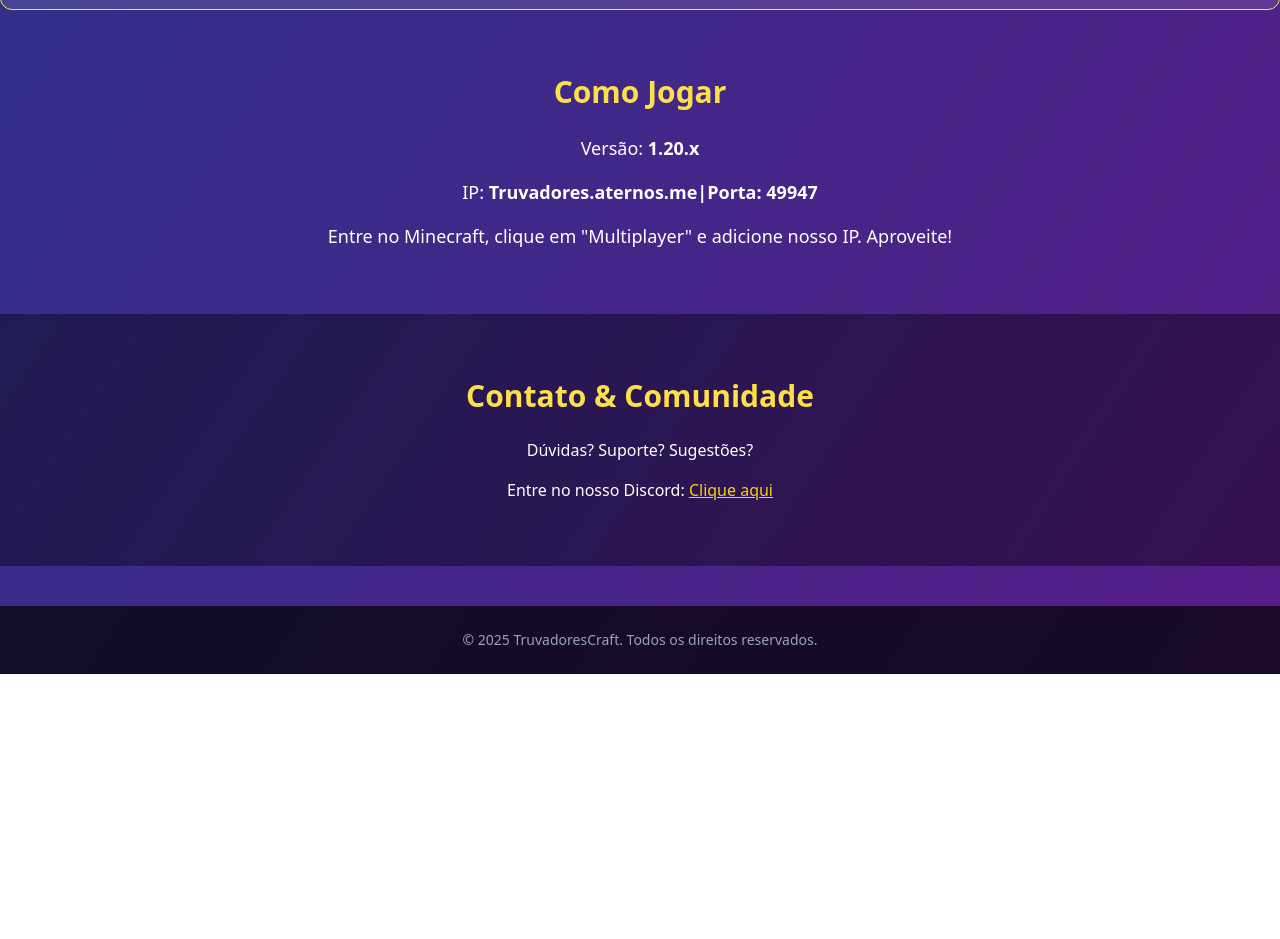
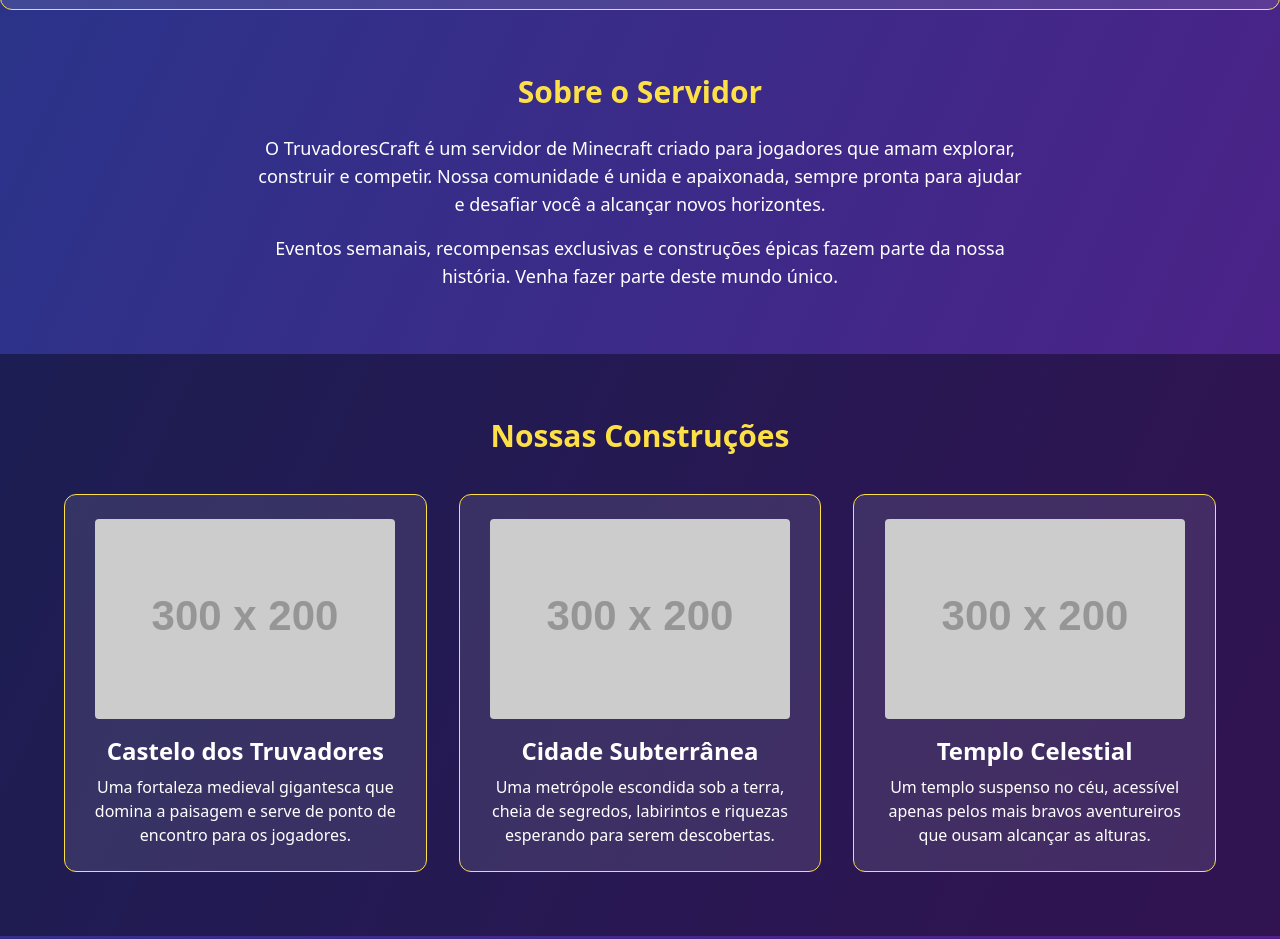
Before and after one commit to daniel73839393/truvadores-site, a plain HTML site: page index.html in a window 1280 px wide. Shown: the part 1258-2197 px from the top of the page. Before the commit the page ends 1932 px from the top, so only its background shows below. Drawn offline with nearby package versions, Linux system fonts and the light colour scheme; placeholder pictures from the web are drawn by us.

Commit message:
Atualização do Site

```diff
--- a/index.html
+++ b/index.html
@@ -194,6 +194,48 @@
       document.getElementById(id).classList.add('hidden');
     }
   </script>
+  <!-- Sobre o Servidor -->
+<section id="sobre" class="py-16 px-6">
+  <h3 class="text-3xl font-bold text-center mb-6 text-yellow-300">Sobre o Servidor</h3>
+  <div class="max-w-3xl mx-auto text-center text-lg">
+    <p class="mb-4">
+      O TruvadoresCraft é um servidor de Minecraft criado para jogadores que amam explorar, construir e competir.
+      Nossa comunidade é unida e apaixonada, sempre pronta para ajudar e desafiar você a alcançar novos horizontes.
+    </p>
+    <p>
+      Eventos semanais, recompensas exclusivas e construções épicas fazem parte da nossa história. Venha fazer parte deste mundo único.
+    </p>
+  </div>
+</section>
+
+<!-- Nossas Construções -->
+<section id="construcoes" class="bg-black bg-opacity-40 py-16 px-6">
+  <h3 class="text-3xl font-bold text-center mb-10 text-yellow-300">Nossas Construções</h3>
+  <div class="grid md:grid-cols-3 gap-8 max-w-6xl mx-auto">
+
+    <!-- Construção 1 -->
+    <div class="bg-white bg-opacity-10 p-6 rounded-xl text-center border border-yellow-300">
+      <img src="https://via.placeholder.com/300x200" alt="Castelo dos Truvadores" class="rounded mb-4 mx-auto">
+      <h4 class="text-2xl font-bold mb-2">Castelo dos Truvadores</h4>
+      <p>Uma fortaleza medieval gigantesca que domina a paisagem e serve de ponto de encontro para os jogadores.</p>
+    </div>
+
+    <!-- Construção 2 -->
+    <div class="bg-white bg-opacity-10 p-6 rounded-xl text-center border border-yellow-300">
+      <img src="https://via.placeholder.com/300x200" alt="Cidade Subterrânea" class="rounded mb-4 mx-auto">
+      <h4 class="text-2xl font-bold mb-2">Cidade Subterrânea</h4>
+      <p>Uma metrópole escondida sob a terra, cheia de segredos, labirintos e riquezas esperando para serem descobertas.</p>
+    </div>
+
+    <!-- Construção 3 -->
+    <div class="bg-white bg-opacity-10 p-6 rounded-xl text-center border border-yellow-300">
+      <img src="https://via.placeholder.com/300x200" alt="Templo Celestial" class="rounded mb-4 mx-auto">
+      <h4 class="text-2xl font-bold mb-2">Templo Celestial</h4>
+      <p>Um templo suspenso no céu, acessível apenas pelos mais bravos aventureiros que ousam alcançar as alturas.</p>
+    </div>
+  </div>
+</section>
+
 <!-- Como Jogar -->
   <section id="como-jogar" class="py-16 px-6">
     <h3 class="text-3xl font-bold text-center mb-6 text-yellow-300">Como Jogar</h3>
```
